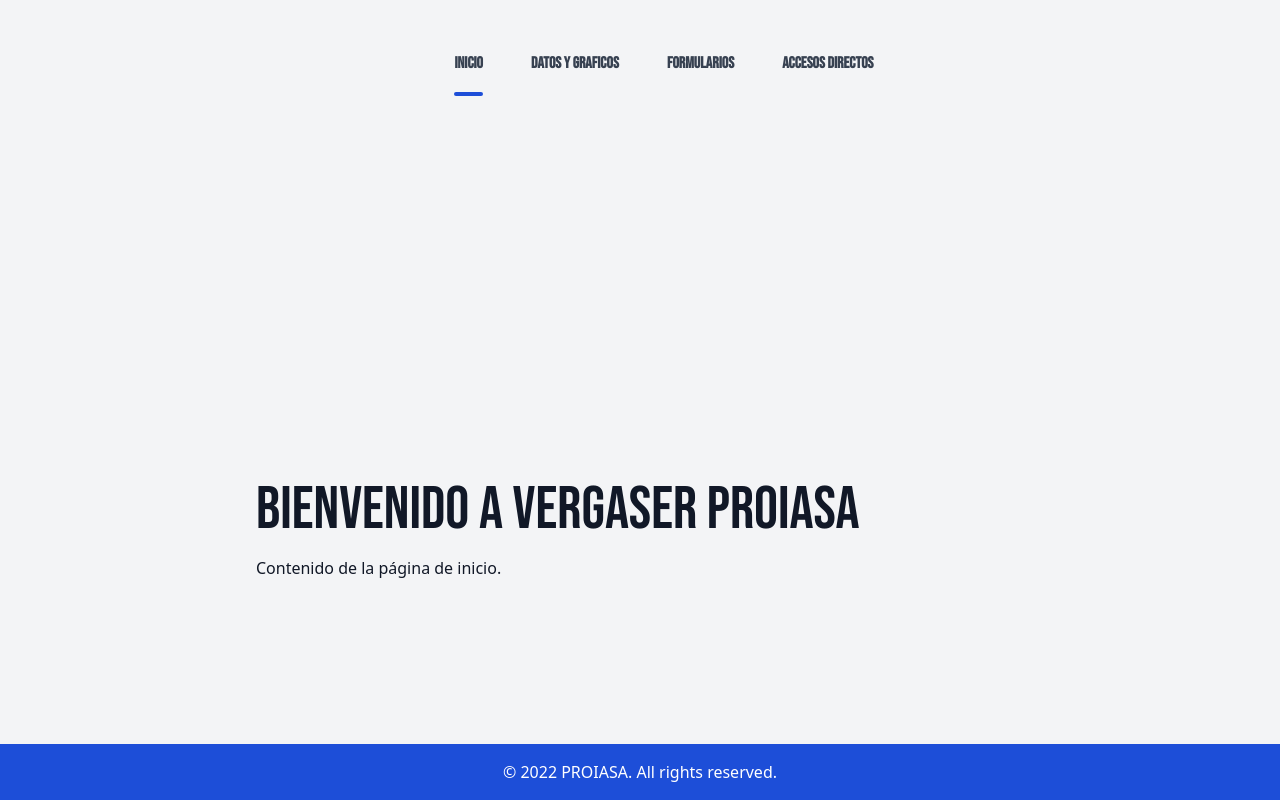
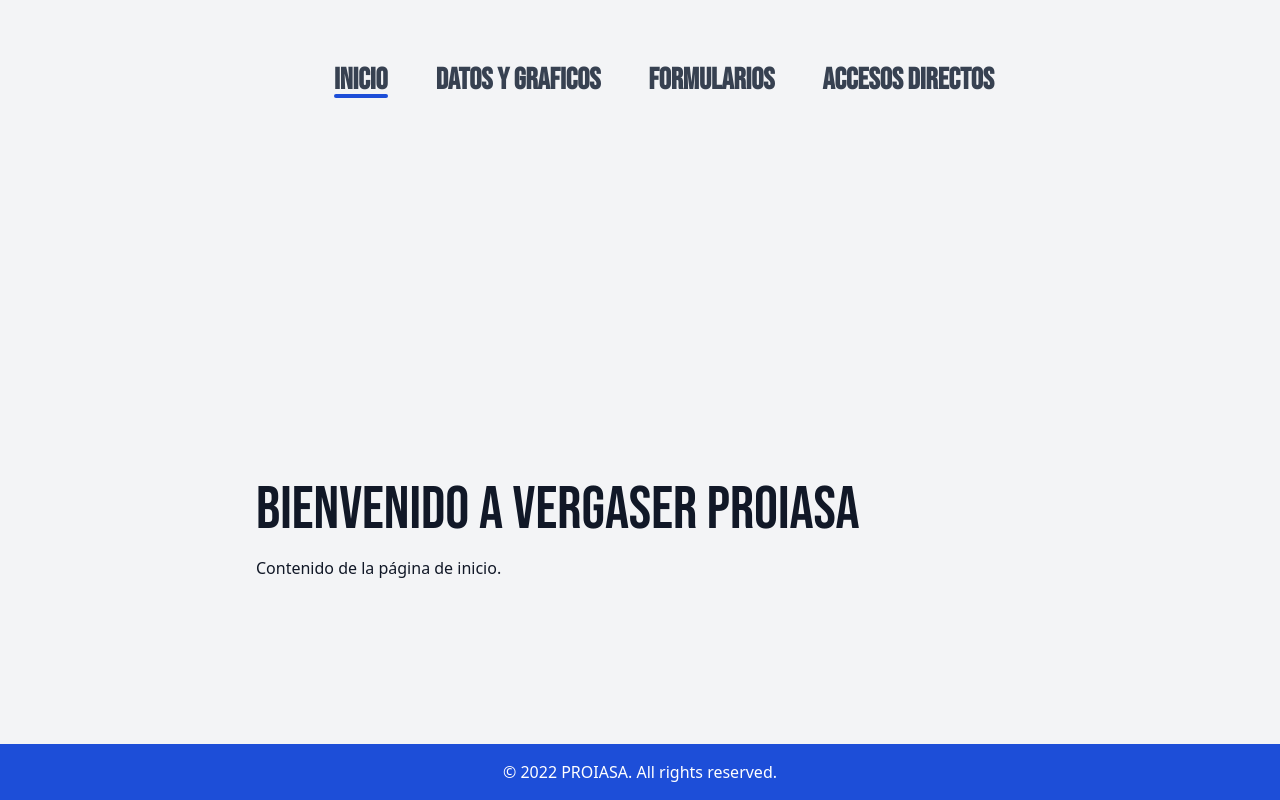
Before and after one commit to KEXNARV/KEXNARV.github.io, a plain HTML site: page index.html in a window 1280 px wide. Shown: the top 800 px of the page. Drawn offline with nearby package versions, Linux system fonts and the light colour scheme; a script that the page names is missing.

Commit message:
cambio el tamaño de la fuente de los anchor

```diff
--- a/index.html
+++ b/index.html
@@ -16,17 +16,17 @@
 <body class="bg-gray-100 text-gray-900 flex flex-col min-h-screen">
     <main class="mx-auto py-8 flex-1 w-full">
 <!-- Solo el bloque del nav, el resto igual -->
-<nav class="relative">
-    <div class="max-w-4xl mx-auto px-4 flex justify-center items-center h-16 relative">
-        <div id="nav-menu" class="flex space-x-12 items-center boldonse-regular relative" style="height: 100%;">
+<nav class="relative mt-8">
+    <div class="max-w-6xl mx-auto flex justify-center items-center h-8 relative">
+        <div id="nav-menu" class="flex space-x-12 items-center boldonse-regular relative"">
             <!-- Barra animada -->
             <span id="nav-underline"
                   class="absolute bottom-0 left-0 h-1 bg-blue-700 rounded transition-all duration-300 ease-in-out pointer-events-none"
                   style="width:0;opacity:0;z-index:0;"></span>
-            <a href="#" data-target="inicio" class="nav-link text-gray-700 hover:text-blue-400 text-2x1 font-bold boldonse-regular relative z-10">INICIO</a>
-            <a href="#" data-target="analisis" class="nav-link text-gray-700 hover:text-blue-400 text-2x1 font-bold boldonse-regular relative z-10">DATOS Y GRAFICOS</a>
-            <a href="#" data-target="formularios" class="nav-link text-gray-700 hover:text-blue-400 text-2x1 font-bold boldonse-regular relative z-10">FORMULARIOS</a>
-            <a href="#" data-target="accesos" class="nav-link text-gray-700 hover:text-blue-400 font-bold text-2x1 boldonse-regular relative z-10">ACCESOS DIRECTOS</a>
+            <a href="#" data-target="inicio" class="nav-link text-gray-700 hover:text-blue-400 text-3xl font-bold boldonse-regular relative z-10">INICIO</a>
+            <a href="#" data-target="analisis" class="nav-link text-gray-700 hover:text-blue-400 text-3xl font-bold boldonse-regular relative z-10">DATOS Y GRAFICOS</a>
+            <a href="#" data-target="formularios" class="nav-link text-gray-700 hover:text-blue-400 text-3xl font-bold boldonse-regular relative z-10">FORMULARIOS</a>
+            <a href="#" data-target="accesos" class="nav-link text-gray-700 hover:text-blue-400 text-3xl font-bold boldonse-regular relative z-10">ACCESOS DIRECTOS</a>
         </div>
     </div>
 </nav>
```
